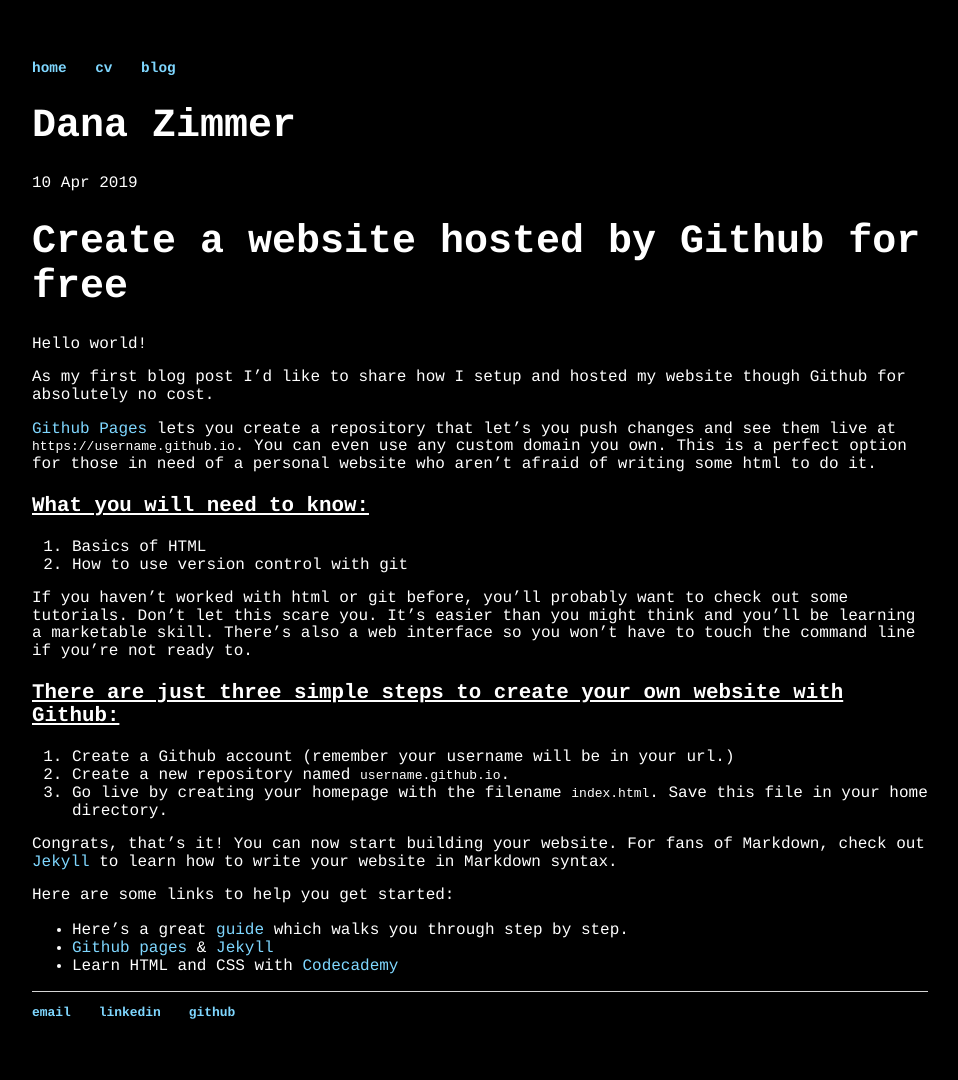
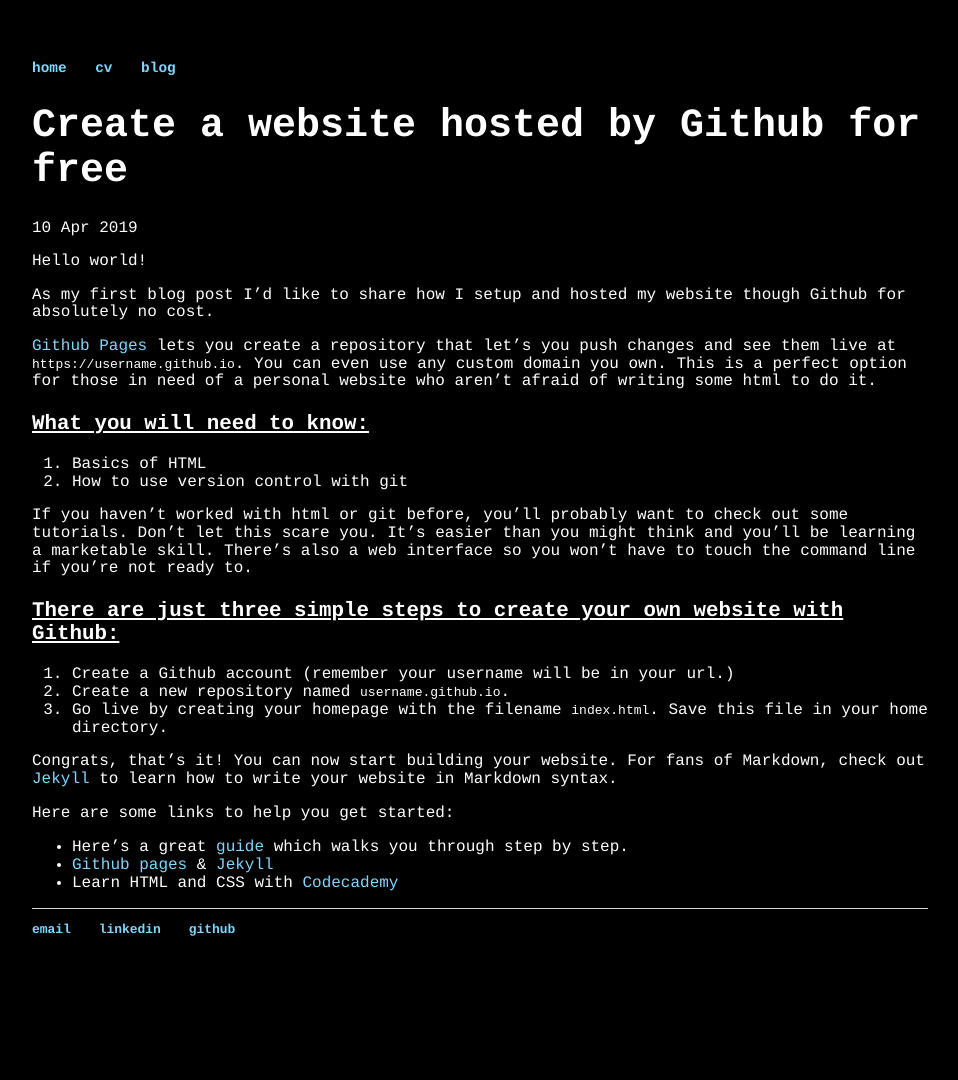
Before and after one commit to dmz11/dmz11.github.io, a Jekyll site: the page built from _posts/2019-04-10-create-a-website-hosted-by-github-for-free.md, in a window 1280 px wide. Shown: the whole page, without its empty margins (160-1118 px from the left). Built offline with Jekyll 4.4.1, drawn with Linux system fonts in a browser that asks for light colours; after the commit the page ends 997 px from its top, so only the background shows below that.

Commit message:
post title

```diff
--- a/_posts/2019-04-10-create-a-website-hosted-by-github-for-free.md
+++ b/_posts/2019-04-10-create-a-website-hosted-by-github-for-free.md
@@ -1,10 +1,8 @@
 ---
 layout: post
-title: "Dana Zimmer"
+title: "Create a website hosted by Github for free"
 date: 2019-04-10
 ---
-
-# Create a website hosted by Github for free
 
 Hello world!
 
```
